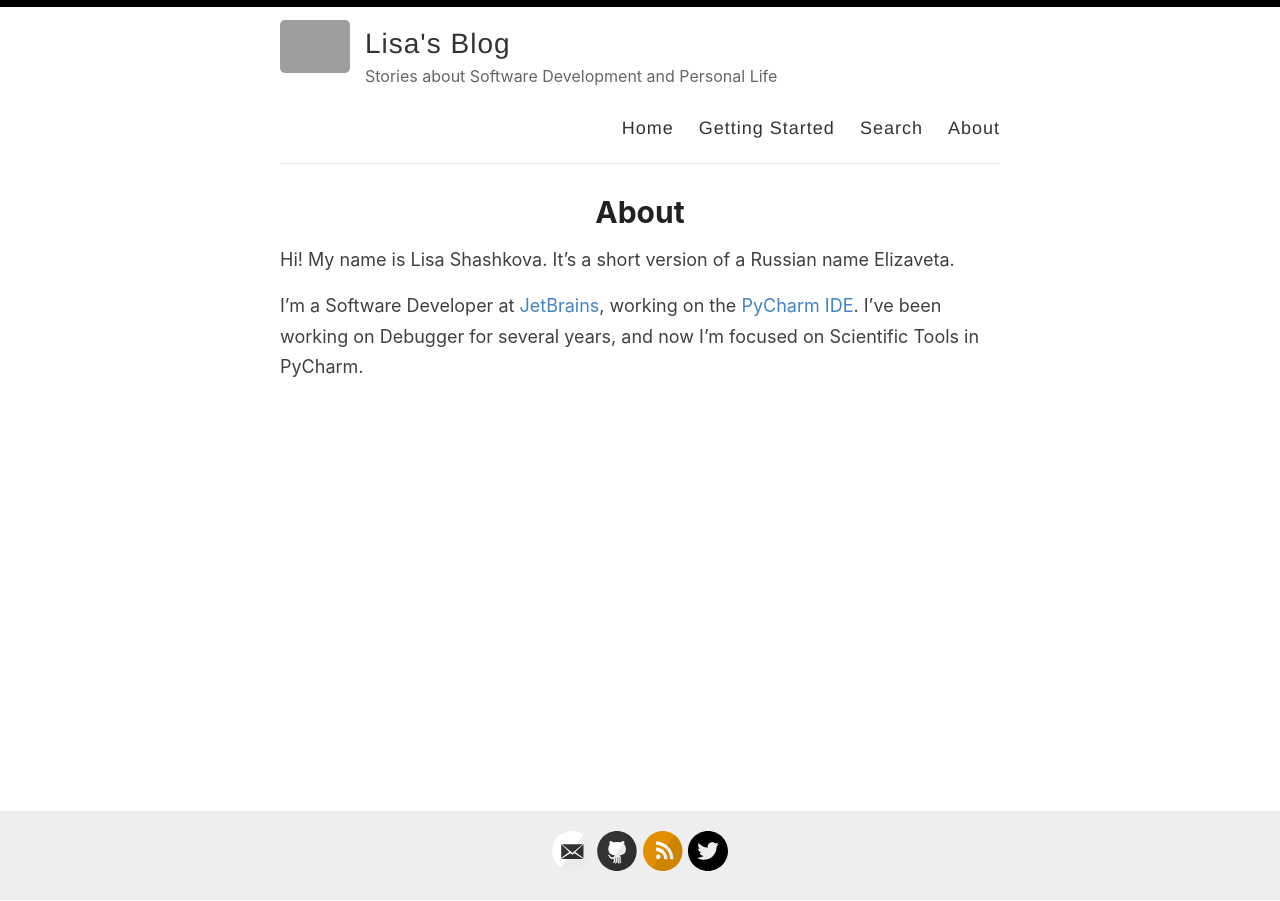
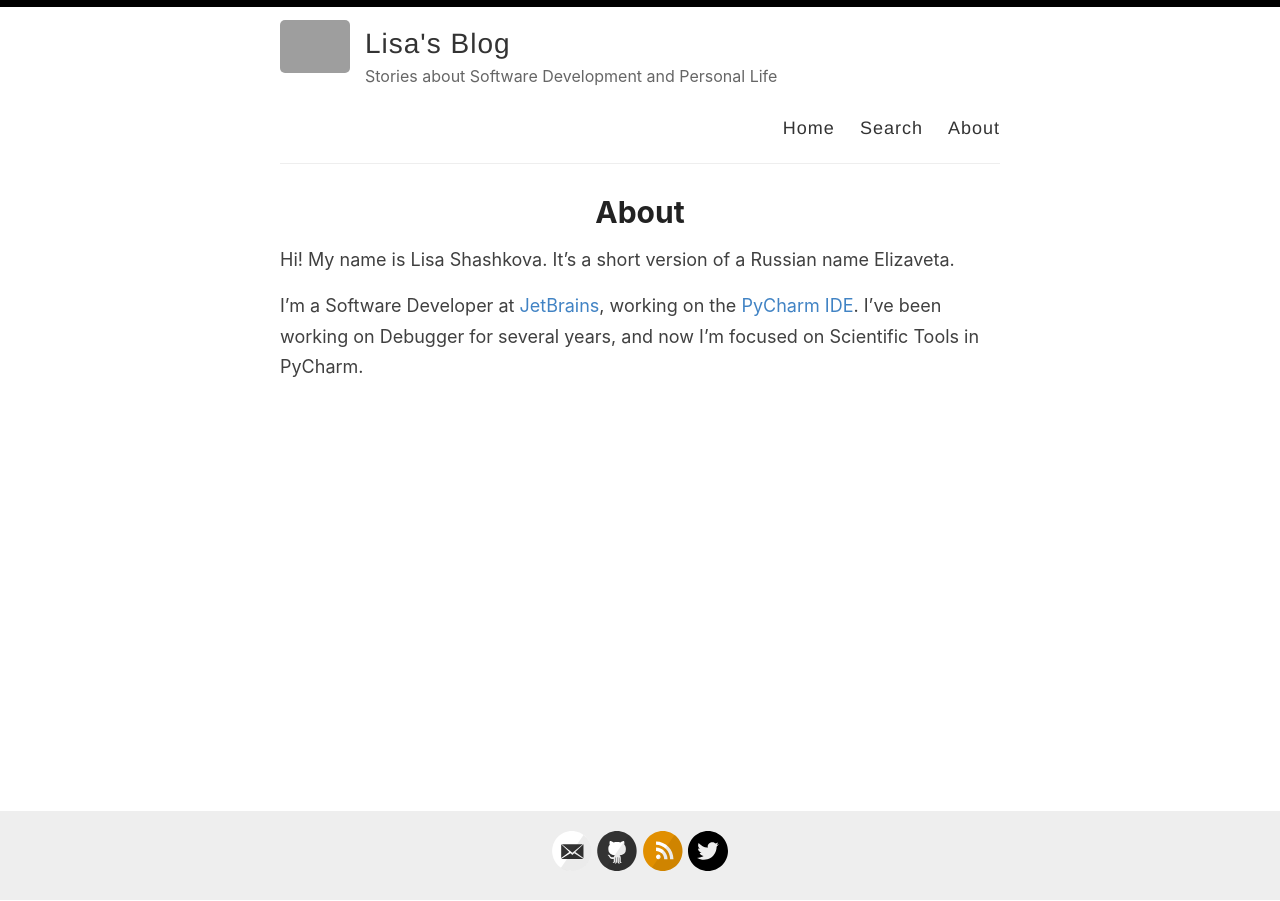
Before and after one commit to Elizaveta239/elizaveta239.github.io, a Jekyll site: the page built from _pages/about.md, in a window 1280 px wide. Built offline with Jekyll 4.4.1, drawn with Linux system fonts in a browser that asks for light colours; grey boxes are pictures that could not be loaded.

Commit message:
Properly remove Getting Started section

```diff
--- a/_layouts/default.html
+++ b/_layouts/default.html
@@ -28,7 +28,7 @@
 
             <nav>
               <a href="{{ site.baseurl }}/">Home</a>
-              <a href="{{ site.baseurl }}/getting-started">Getting Started</a>
+<!--              <a href="{{ site.baseurl }}/getting-started">Getting Started</a>-->
               <a href="{{ site.baseurl }}/search">Search</a>
               <a href="{{ site.baseurl }}/about">About</a>
             </nav>
```
